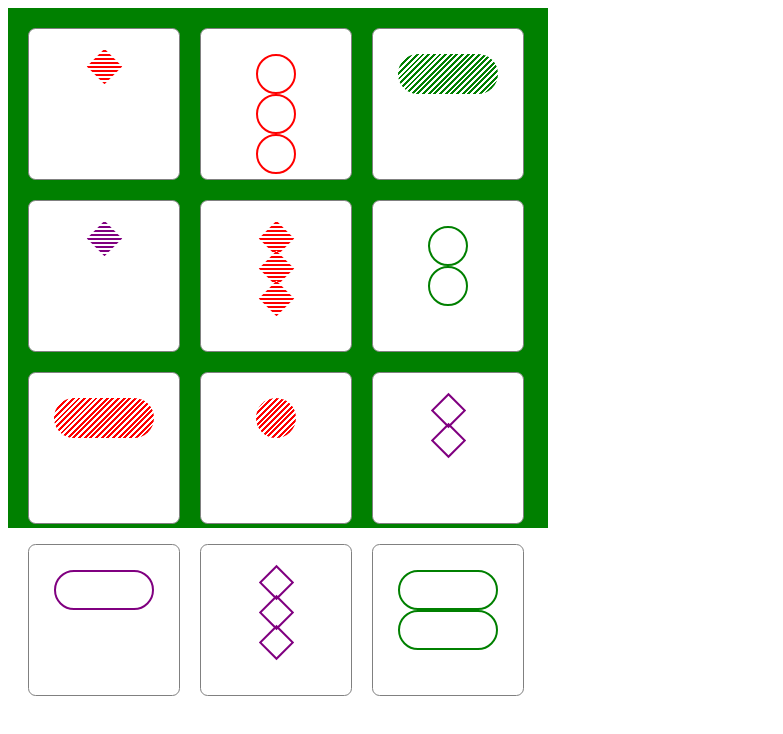
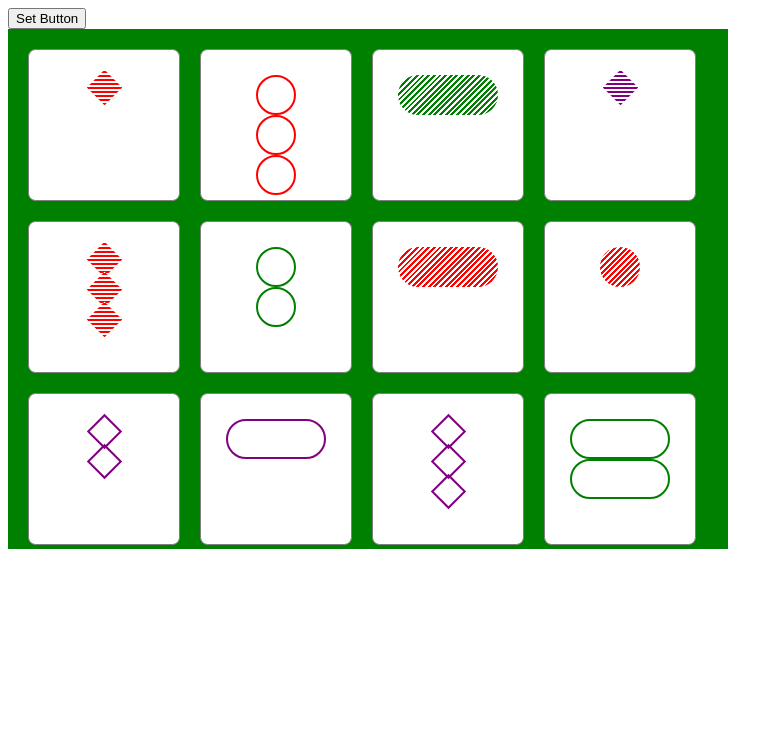
Before and after one commit to laudsol/whereto_react, a React (Create React App) app: page / in a window 1280 px wide. Shown: the top 734 px of the page, without its empty margins (0-783 px from the left). Built offline with nearby package versions, Linux system fonts and the light colour scheme.

Commit message:
add basic setButton

```diff
--- a/package.json
+++ b/package.json
@@ -5,6 +5,7 @@
   "dependencies": {
     "google-maps-react": "^1.1.0",
     "react": "^15.6.1",
+    "react-bootstrap": "^0.32.1",
     "react-dom": "^15.6.1",
     "react-facebook-login-component": "^0.9.0",
     "react-google-maps": "^7.2.0",
--- a/src/App.css
+++ b/src/App.css
@@ -1,7 +1,7 @@
 .CardTable {
   padding: 10px;
   height: 500px;
-  width: 520px;
+  width: 700px;
   background-color: green;
 }
 
--- a/src/App.js
+++ b/src/App.js
@@ -1,5 +1,6 @@
 import React, { Component } from 'react';
 import CardTable from './components/CardTable'
+import SetButton from './components/SetButton'
 import './App.css';
 
 
@@ -7,6 +8,7 @@ class App extends React.Component {
   render(){
       return(
         <div>
+          <SetButton/>
           <CardTable/>
         </div>
       )
--- /dev/null
+++ b/src/components/SetButton.js
@@ -0,0 +1,19 @@
+import React from 'react'
+import { Button } from 'react-bootstrap'
+
+class SetButton extends React.Component{
+    constructor(props){
+        super(props)
+        this.state = {}
+    }
+
+    render() {
+        return (
+            <Button>
+                Set Button
+            </Button>
+        )
+    }
+}
+
+export default SetButton
```
Also changed, not shown: 1 other file (tests, documents, lock files or other folders).
